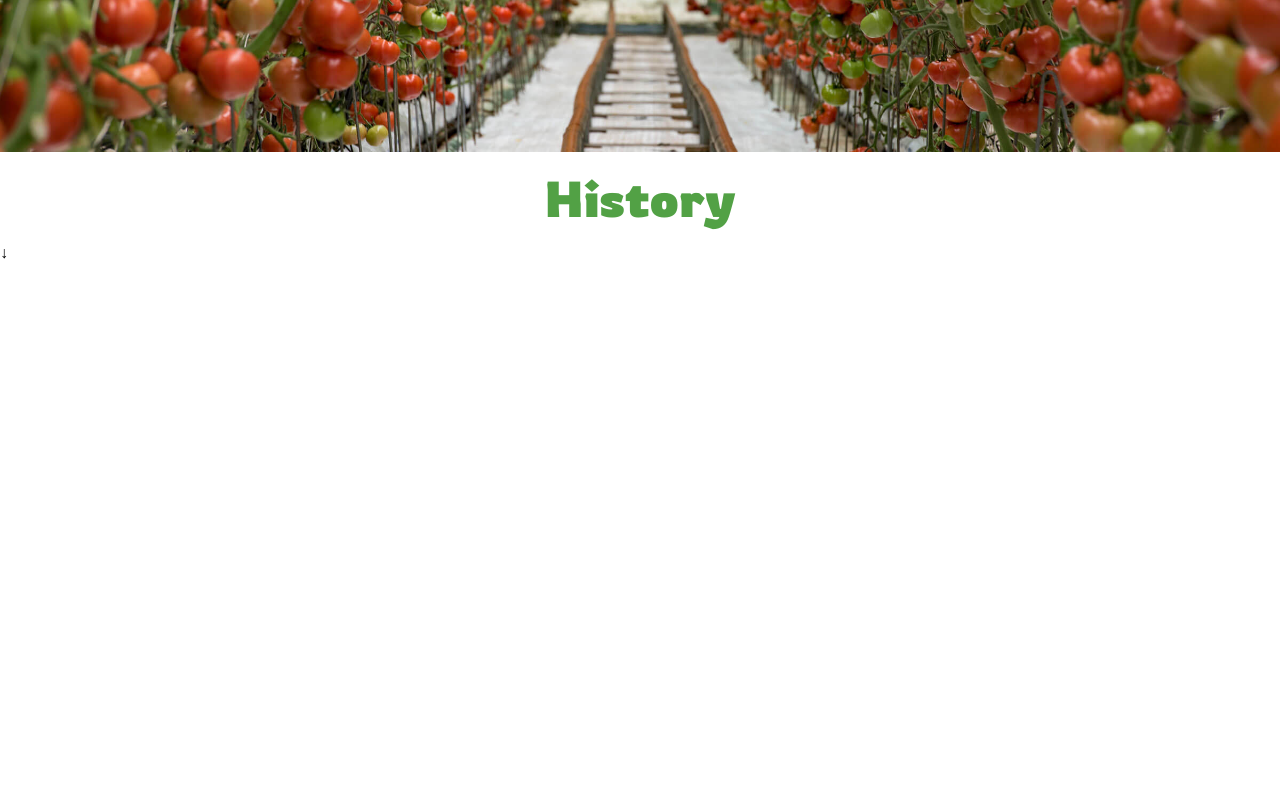
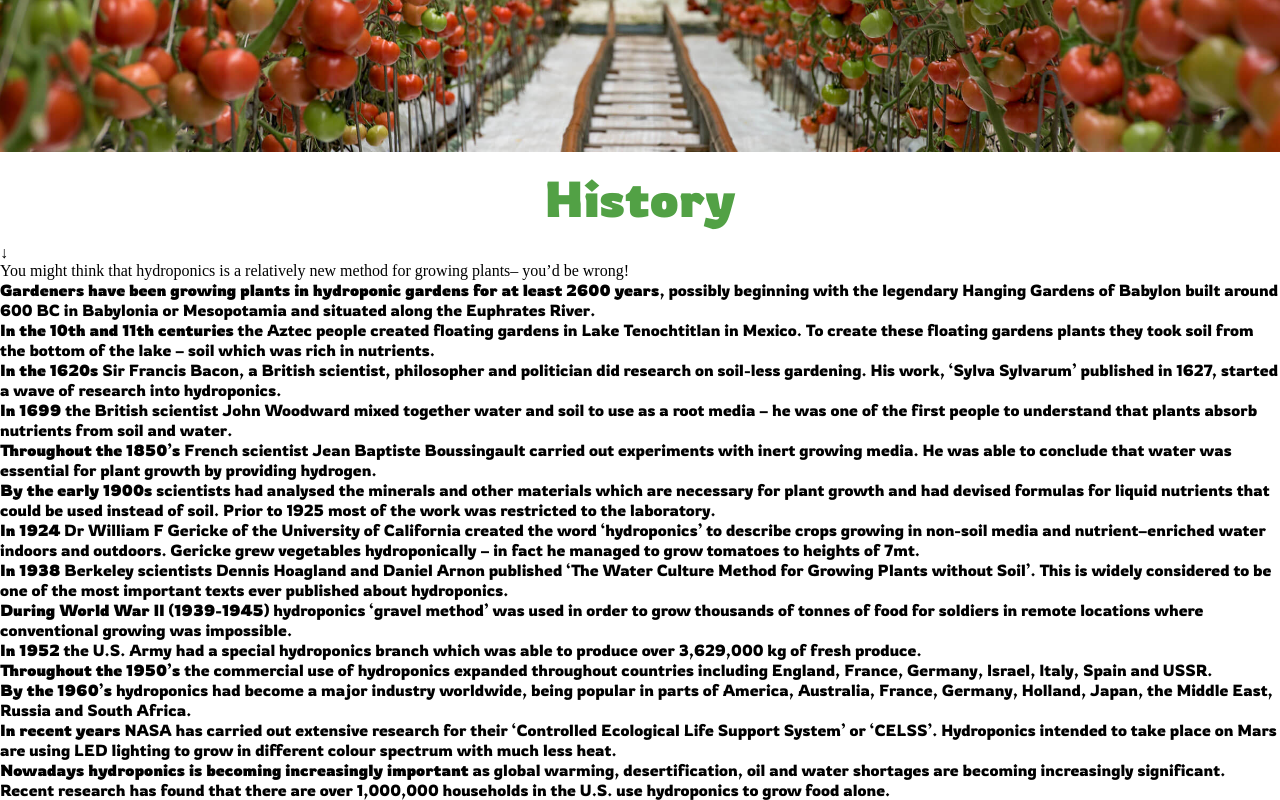
Before and after one commit to aleriig/hobby_Page, a plain HTML site: page index.html in a window 1280 px wide. Shown: the part 463-1263 px from the top of the page. Before the commit the page ends 800 px from the top, so only its background shows below. Drawn offline with Linux system fonts and the light colour scheme.

Commit message:
feat: hydroponic's history list

```diff
--- a/index.html
+++ b/index.html
@@ -51,6 +51,53 @@
         <div class="arrow-down-history">
           &#8595
         </div>
+      </div>
+      <section>
+        <p>
+          You might think that hydroponics is a relatively new method for growing plants– you’d be wrong!
+        </p>
+        <ul class="hydroponic-history">
+          <li>
+            <strong>Gardeners have been growing plants in hydroponic gardens for at least 2600 years</strong>, possibly beginning with the legendary Hanging Gardens of Babylon built around 600 BC in Babylonia or Mesopotamia and situated along the Euphrates River.
+          </li>
+          <li>
+            <strong>In the 10th and 11th centuries</strong> the Aztec people created floating gardens in Lake Tenochtitlan in Mexico. To create these floating gardens plants they took soil from the bottom of the lake – soil which was rich in nutrients.
+          </li>
+          <li>
+            <strong>In the 1620s</strong> Sir Francis Bacon, a British scientist, philosopher and politician did research on soil-less gardening. His work, ‘Sylva Sylvarum’ published in 1627, started a wave of research into hydroponics.
+          </li>
+          <li>
+            <strong>In 1699</strong> the British scientist John Woodward mixed together water and soil to use as a root media – he was one of the first people to understand that plants absorb nutrients from soil and water.
+          </li>
+          <li>
+            <strong>Throughout the 1850’s</strong> French scientist Jean Baptiste Boussingault carried out experiments with inert growing media. He was able to conclude that water was essential for plant growth by providing hydrogen.
+          </li>
+          <li>
+            <strong>By the early 1900s</strong> scientists had analysed the minerals and other materials which are necessary for plant growth and had devised formulas for liquid nutrients that could be used instead of soil. Prior to 1925 most of the work was restricted to the laboratory.
+          </li>
+          <li>
+            <strong>In 1924</strong> Dr William F Gericke of the University of California created the word ‘hydroponics’ to describe crops growing in non-soil media and nutrient–enriched water indoors and outdoors. Gericke grew vegetables hydroponically – in fact he managed to grow tomatoes to heights of 7mt.
+          </li>
+          <li>
+            <strong>In 1938</strong> Berkeley scientists Dennis Hoagland and Daniel Arnon published ‘The Water Culture Method for Growing Plants without Soil’. This is widely considered to be one of the most important texts ever published about hydroponics.
+          </li>
+          <li>
+            <strong>During World War II (1939-1945)</strong> hydroponics  ‘gravel method’ was used in order to grow thousands of tonnes of food for soldiers in remote locations where conventional growing was impossible.
+          </li>
+          <li>
+            <strong>In 1952</strong> the U.S. Army had a special hydroponics branch which was able to produce over 3,629,000 kg of fresh produce.</li>
+          <li>
+            <strong>Throughout the 1950’s</strong> the commercial use of hydroponics expanded throughout countries including England, France, Germany, Israel, Italy, Spain and USSR.
+          </li>
+          <li>
+            <strong>By the 1960’s</strong> hydroponics had become a major industry worldwide, being popular in parts of America, Australia, France, Germany, Holland, Japan, the Middle East, Russia and South Africa.
+          </li>
+          <li>
+            <strong>In recent years</strong> NASA has carried out extensive research for their ‘Controlled Ecological Life Support System’ or ‘CELSS’. Hydroponics intended to take place on Mars are using LED lighting to grow in different colour spectrum with much less heat.
+          </li>
+          <li> <strong>Nowadays hydroponics is becoming increasingly important</strong> as global warming, desertification, oil and water shortages are becoming increasingly significant. Recent research has found that there are over 1,000,000 households in the U.S. use hydroponics to grow food alone.</li>
+        </ul>
+      </section>
     </main>
   </div>
 </body>
```
